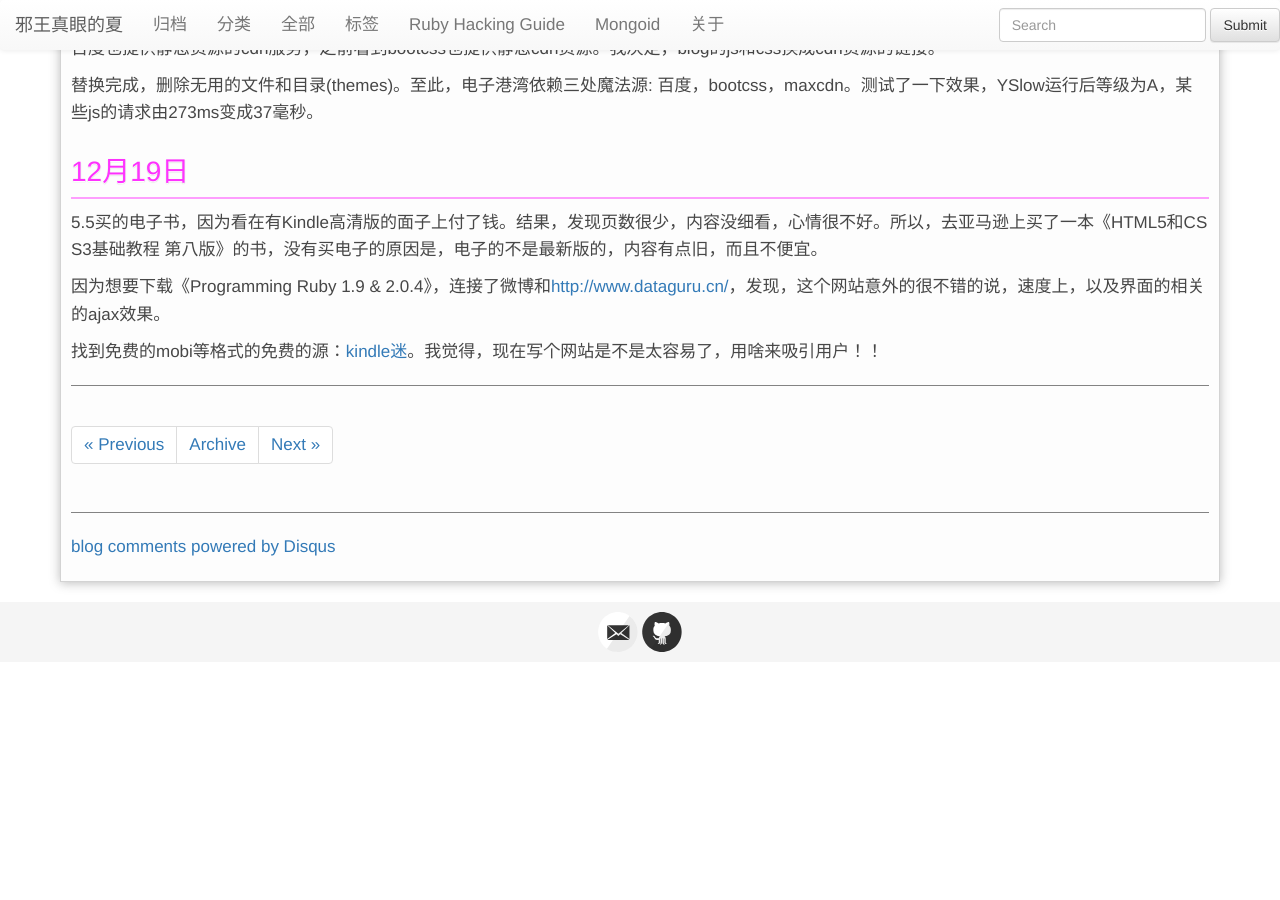
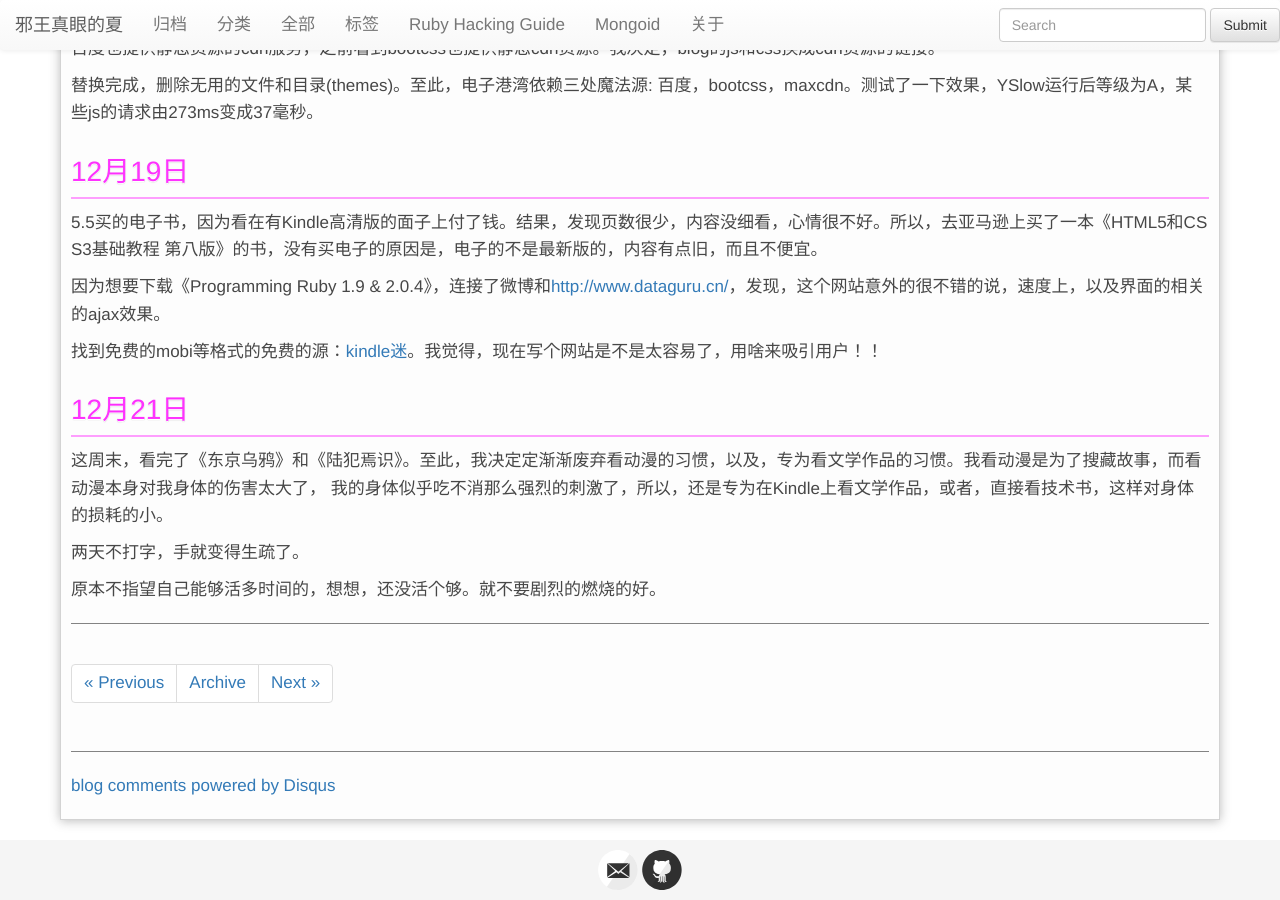
Before and after one commit to xiajian/xiajian.github.io, a Jekyll site: the page built from _posts/2014-09-06-心情日记.md, in a window 1280 px wide and 900 px high, scrolled down 19406 px. Built offline with Jekyll 4.4.1, drawn with Linux system fonts in a browser that asks for light colours; nearby versions of some CDN libraries; Markdown is read by kramdown in place of the engine named in the settings; comment, search, counter and statistics services are not loaded; before the commit the page ends 20068 px from its top, so only the background shows below that.

Commit message:
陆犯焉识

```diff
--- a/_posts/2014-09-06-心情日记.md
+++ b/_posts/2014-09-06-心情日记.md
@@ -615,3 +615,12 @@ function gem-show() {
 因为想要下载《Programming Ruby 1.9 & 2.0.4》，连接了微博和<http://www.dataguru.cn/>，发现，这个网站意外的很不错的说，速度上，以及界面的相关的ajax效果。
 
 找到免费的mobi等格式的免费的源：[kindle迷](http://www.kindlemi.com)。我觉得，现在写个网站是不是太容易了，用啥来吸引用户！！
+
+## 12月21日
+
+这周末，看完了《东京乌鸦》和《陆犯焉识》。至此，我决定定渐渐废弃看动漫的习惯，以及，专为看文学作品的习惯。我看动漫是为了搜藏故事，而看动漫本身对我身体的伤害太大了，
+我的身体似乎吃不消那么强烈的刺激了，所以，还是专为在Kindle上看文学作品，或者，直接看技术书，这样对身体的损耗的小。
+
+两天不打字，手就变得生疏了。
+
+原本不指望自己能够活多时间的，想想，还没活个够。就不要剧烈的燃烧的好。
```
Also changed, not shown: _posts/2014-12-19-ember.md (+4 -0 lines).
